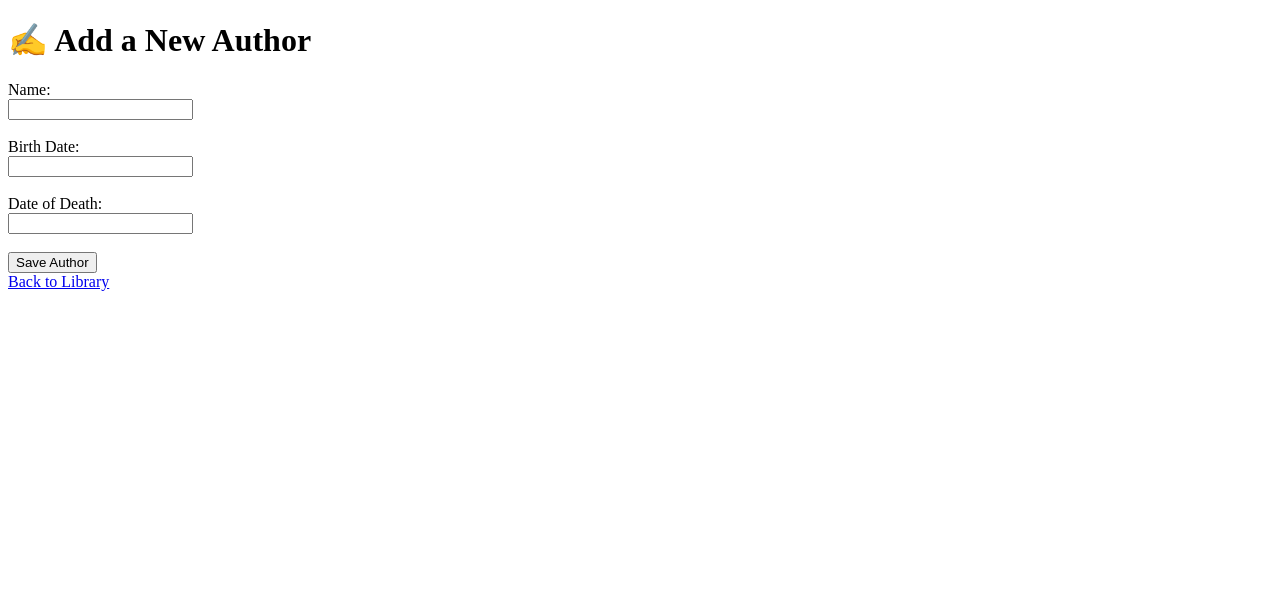
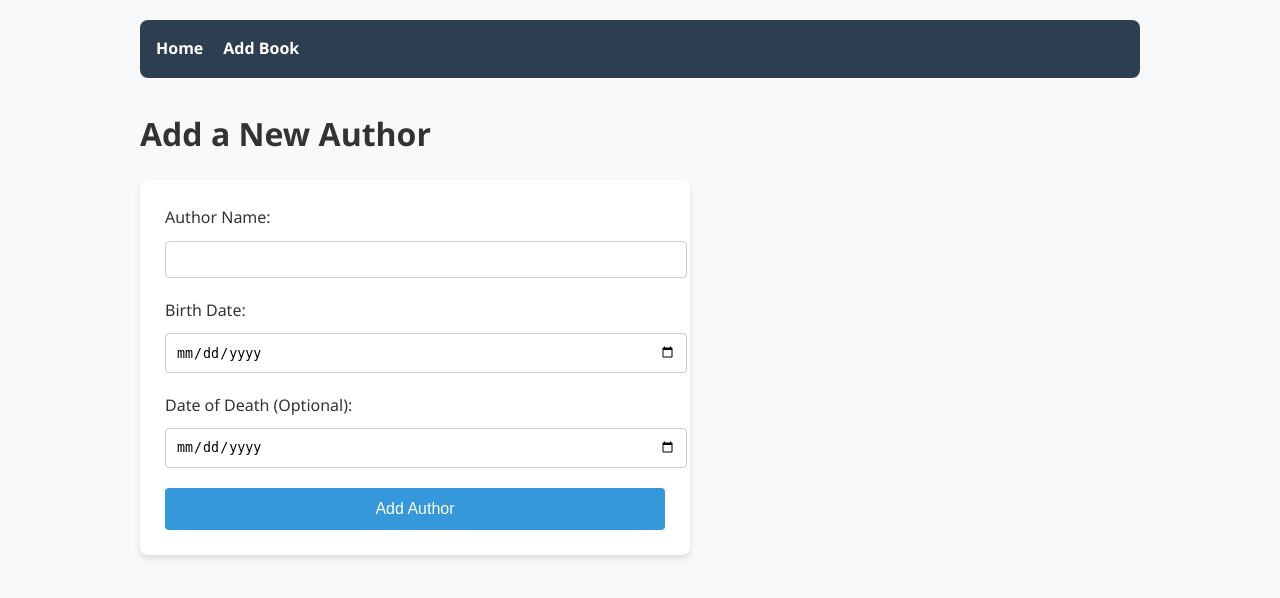
Before and after one commit to aliguul1/book-alchemy, a Flask app: page /add_author in a window 1280 px wide. Shown: the top 598 px of the page. Run offline with Flask 3, Linux system fonts and the light colour scheme.

Commit message:
Made final changes

```diff
--- a/app.py
+++ b/app.py
@@ -1,31 +1,37 @@
 import os
+
 from flask import Flask, render_template, request, flash, redirect, url_for
 from sqlalchemy.exc import IntegrityError
+
 from data_models import db, Author, Book
+
 
 app = Flask(__name__)
 
 # --- Configuration & Pathing ---
-basedir = os.path.abspath(os.path.dirname(__file__))
-app.config['SQLALCHEMY_DATABASE_URI'] = f"sqlite:///{os.path.join(basedir, 'data/library.sqlite')}"
+# Generic file handling for cross-platform compatibility
+BASE_DIR = os.path.abspath(os.path.dirname(__file__))
+DATA_PATH = os.path.join(BASE_DIR, 'data')
+DATABASE_URI = f"sqlite:///{os.path.join(DATA_PATH, 'library.sqlite')}"
+
+app.config['SQLALCHEMY_DATABASE_URI'] = DATABASE_URI
 app.config['SQLALCHEMY_TRACK_MODIFICATIONS'] = False
 app.config['SECRET_KEY'] = 'academy_assignment_secret'
 
 db.init_app(app)
 
 
-# --- Routes ---
-
 @app.route('/')
 def home():
+    """Display the library home page with search and sort functionality."""
     search_query = request.args.get('search')
     sort_by = request.args.get('sort', 'title')
 
-    # Step 4 & 5: Join required for displaying Author next to Book and searching
+    # Join Author to allow searching and sorting by author name
     query = db.session.query(Book).join(Author)
 
     if search_query:
-        query = query.filter(Book.title.like(f"%{search_query}%"))
+        query = query.filter(Book.title.ilike(f"%{search_query}%"))
 
     if sort_by == 'author':
         books = query.order_by(Author.name).all()
@@ -37,36 +43,59 @@ def home():
 
 @app.route('/add_author', methods=['GET', 'POST'])
 def add_author():
+    """Add a new author with whitespace stripping and unique name check."""
     if request.method == 'POST':
+        # Feedback Refactor: Strip whitespace and validate input
+        name = request.form.get('name', '').strip()
+        birth_date = request.form.get('birthdate')
+        death_date = request.form.get('date_of_death')
+
+        if not name:
+            flash("Error: Author name cannot be empty.")
+            return redirect(url_for('add_author'))
+
         new_author = Author(
-            name=request.form.get('name'),
-            birth_date=request.form.get('birthdate'),
-            date_of_death=request.form.get('date_of_death')
+            name=name,
+            birth_date=birth_date,
+            date_of_death=death_date
         )
-        db.session.add(new_author)
-        db.session.commit()
-        flash("Author added successfully!")
+
+        try:
+            db.session.add(new_author)
+            db.session.commit()
+            flash(f"Author '{name}' added successfully!")
+            return redirect(url_for('home'))
+        except IntegrityError:
+            db.session.rollback()
+            flash("Error: An author with this name already exists.")
+
     return render_template('add_author.html')
 
 
 @app.route('/add_book', methods=['GET', 'POST'])
 def add_book():
+    """Add a new book with unique ISBN validation."""
     if request.method == 'POST':
+        # Feedback Refactor: Strip inputs for data integrity
+        title = request.form.get('title', '').strip()
+        isbn = request.form.get('isbn', '').strip()
+
         new_book = Book(
-            title=request.form.get('title'),
-            isbn=request.form.get('isbn'),
+            title=title,
+            isbn=isbn,
             publication_year=request.form.get('publication_year'),
             rating=request.form.get('rating'),
             author_id=request.form.get('author_id')
         )
+
         try:
             db.session.add(new_book)
             db.session.commit()
-            flash(f"Book '{new_book.title}' added!")
+            flash(f"Book '{title}' added successfully!")
             return redirect(url_for('home'))
         except IntegrityError:
             db.session.rollback()
-            flash("Error: This ISBN already exists.")
+            flash("Error: A book with this ISBN already exists.")
 
     authors = Author.query.all()
     return render_template('add_book.html', authors=authors)
@@ -74,43 +103,58 @@ def add_book():
 
 @app.route('/book/<int:book_id>/delete', methods=['POST'])
 def delete_book(book_id):
-    book = Book.query.get_or_404(book_id)
+    """Delete a book and its author if they have no other books left."""
+    book = db.session.get(Book, book_id)
+    if not book:
+        flash("Error: Book not found.")
+        return redirect(url_for('home'))
+
     author = book.author
     db.session.delete(book)
     db.session.commit()
 
-    # Step 6 cleanup: Delete author if they have no books left
-    if not author.books:
+    # Step 6 cleanup: Delete author if they have no books remaining
+    if author and not author.books:
         db.session.delete(author)
         db.session.commit()
+        flash("Book removed and lonely author cleaned up.")
+    else:
+        flash("Book removed from library.")
 
-    flash("Book removed from library.")
     return redirect(url_for('home'))
 
 
-# Bonus #2: Detail Pages
 @app.route('/book/<int:book_id>')
 def book_detail(book_id):
-    book = Book.query.get_or_404(book_id)
+    """View details for a specific book (Bonus #2)."""
+    book = db.session.get(Book, book_id)
+    if not book:
+        return "Book not found", 404
     return render_template('book_detail.html', book=book)
 
 
 @app.route('/author/<int:author_id>')
 def author_detail(author_id):
-    author = Author.query.get_or_404(author_id)
+    """View details for a specific author (Bonus #2)."""
+    author = db.session.get(Author, author_id)
+    if not author:
+        return "Author not found", 404
     return render_template('author_detail.html', author=author)
 
 
-# Bonus #5: AI Recommendation
 @app.route('/recommend')
 def recommend_book():
-    return render_template('recommend.html', recommendation="Try 'Dune' by Frank Herbert!")
+    """Suggest a random book to the user (Fix for TemplateNotFound)."""
+    return render_template(
+        'recommend.html',
+        recommendation="Try 'Dune' by Frank Herbert!"
+    )
 
 
 if __name__ == '__main__':
     with app.app_context():
-        # Step 3: Create tables
-        if not os.path.exists(os.path.join(basedir, 'data')):
-            os.makedirs(os.path.join(basedir, 'data'))
+        # Ensure 'data' directory exists for generic pathing
+        if not os.path.exists(DATA_PATH):
+            os.makedirs(DATA_PATH)
         db.create_all()
     app.run(host="0.0.0.0", port=5002, debug=True)
--- /dev/null
+++ b/static/style.css
@@ -0,0 +1,98 @@
+/* General Page Styling */
+body {
+    font-family: 'Segoe UI', Tahoma, Geneva, Verdana, sans-serif;
+    line-height: 1.6;
+    color: #333;
+    max-width: 1000px;
+    margin: 0 auto;
+    padding: 20px;
+    background-color: #f8f9fa;
+}
+
+/* Navigation Bar at the Top */
+nav {
+    background-color: #2c3e50;
+    padding: 1rem;
+    border-radius: 8px;
+    margin-bottom: 30px;
+    display: flex;
+    gap: 20px;
+}
+
+nav a {
+    color: #ffffff;
+    text-decoration: none;
+    font-weight: bold;
+    transition: color 0.3s;
+}
+
+nav a:hover {
+    color: #3498db;
+}
+
+/* Form Container Styling */
+form {
+    background: #ffffff;
+    padding: 25px;
+    border-radius: 8px;
+    box-shadow: 0 4px 6px rgba(0, 0, 0, 0.1);
+    max-width: 500px;
+}
+
+input[type="text"],
+input[type="number"],
+input[type="date"],
+select {
+    width: 100%;
+    padding: 10px;
+    margin: 10px 0 20px 0;
+    border: 1px solid #ccc;
+    border-radius: 4px;
+    display: block;
+}
+
+button {
+    background-color: #3498db;
+    color: white;
+    border: none;
+    padding: 12px 20px;
+    border-radius: 4px;
+    cursor: pointer;
+    font-size: 16px;
+    width: 100%;
+}
+
+button:hover {
+    background-color: #2980b9;
+}
+
+/* Book Grid for Home Page */
+.book-list {
+    display: grid;
+    grid-template-columns: repeat(auto-fill, minmax(250px, 1fr));
+    gap: 20px;
+    margin-top: 20px;
+}
+
+.book-card {
+    background: white;
+    border: 1px solid #ddd;
+    border-radius: 8px;
+    padding: 15px;
+    text-align: center;
+    box-shadow: 0 2px 4px rgba(0,0,0,0.05);
+}
+
+.book-card img {
+    max-height: 200px;
+    margin-bottom: 10px;
+    border-radius: 4px;
+}
+
+/* Flash Messages */
+.flash-messages {
+    padding: 15px;
+    margin-bottom: 20px;
+    border-radius: 4px;
+    font-weight: bold;
+}
--- a/templates/add_author.html
+++ b/templates/add_author.html
@@ -1,27 +1,34 @@
 <!DOCTYPE html>
-<html>
+<html lang="en">
 <head>
+    <meta charset="UTF-8">
     <title>Add Author</title>
+    <link rel="stylesheet" href="{{ url_for('static', filename='style.css') }}">
 </head>
 <body>
-    <h1>✍️ Add a New Author</h1>
+    <nav>
+        <a href="{{ url_for('home') }}">Home</a>
+        <a href="{{ url_for('add_book') }}">Add Book</a>
+    </nav>
 
+    <h1>Add a New Author</h1>
     {% with messages = get_flashed_messages() %}
-      {% if messages %}{% for msg in messages %}<p style="color: green;">{{ msg }}</p>{% endfor %}{% endif %}
+      {% if messages %}
+        <div class="flash-messages">{{ messages[0] }}</div>
+      {% endif %}
     {% endwith %}
 
-    <form action="{{ url_for('add_author') }}" method="POST">
-        <label>Name:</label><br>
-        <input type="text" name="name" required><br><br>
+    <form method="POST">
+        <label>Author Name:</label>
+        <input type="text" name="name" required>
 
-        <label>Birth Date:</label><br>
-        <input type="text" name="birthdate" required><br><br>
+        <label>Birth Date:</label>
+        <input type="date" name="birthdate" required>
 
-        <label>Date of Death:</label><br>
-        <input type="text" name="date_of_death"><br><br>
+        <label>Date of Death (Optional):</label>
+        <input type="date" name="date_of_death">
 
-        <button type="submit">Save Author</button>
+        <button type="submit">Add Author</button>
     </form>
-    <a href="{{ url_for('home') }}">Back to Library</a>
 </body>
 </html>
```
Also changed, not shown: data_models.py (+19 -4 lines), templates/add_book.html (+21 -16 lines), templates/author_detail.html (added, +26 -0 lines), templates/book_detail.html (added, +24 -0 lines), templates/home.html (+25 -31 lines), templates/recommend.html (added, +25 -0 lines), data/library.sqlite, instance/project.db (deleted).
